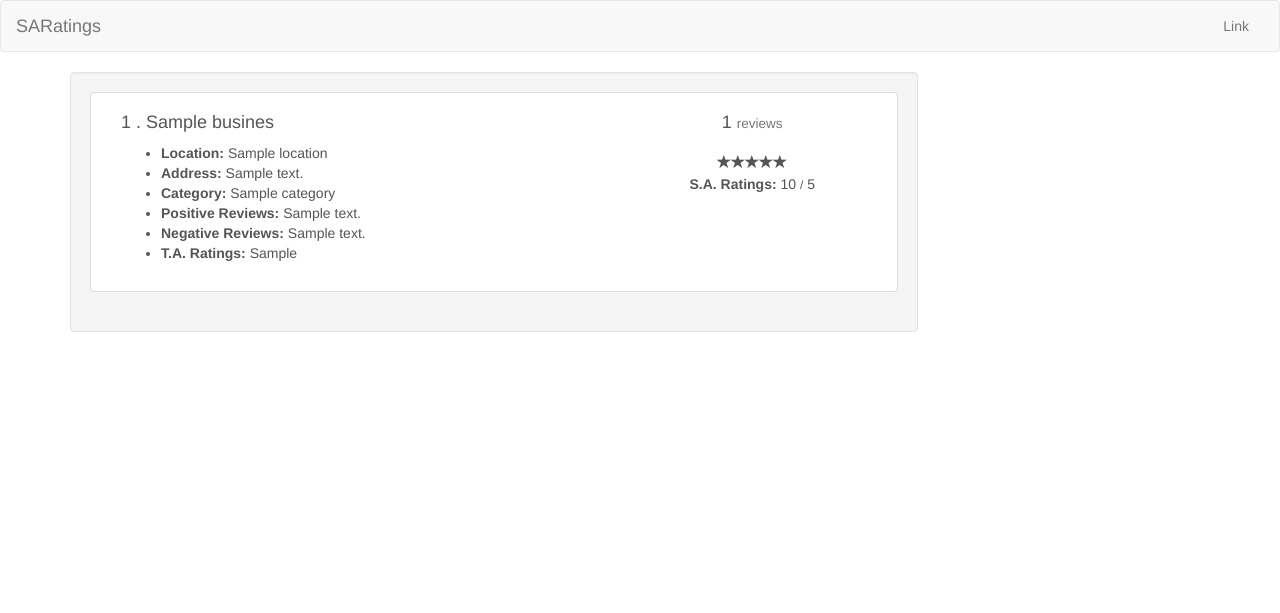
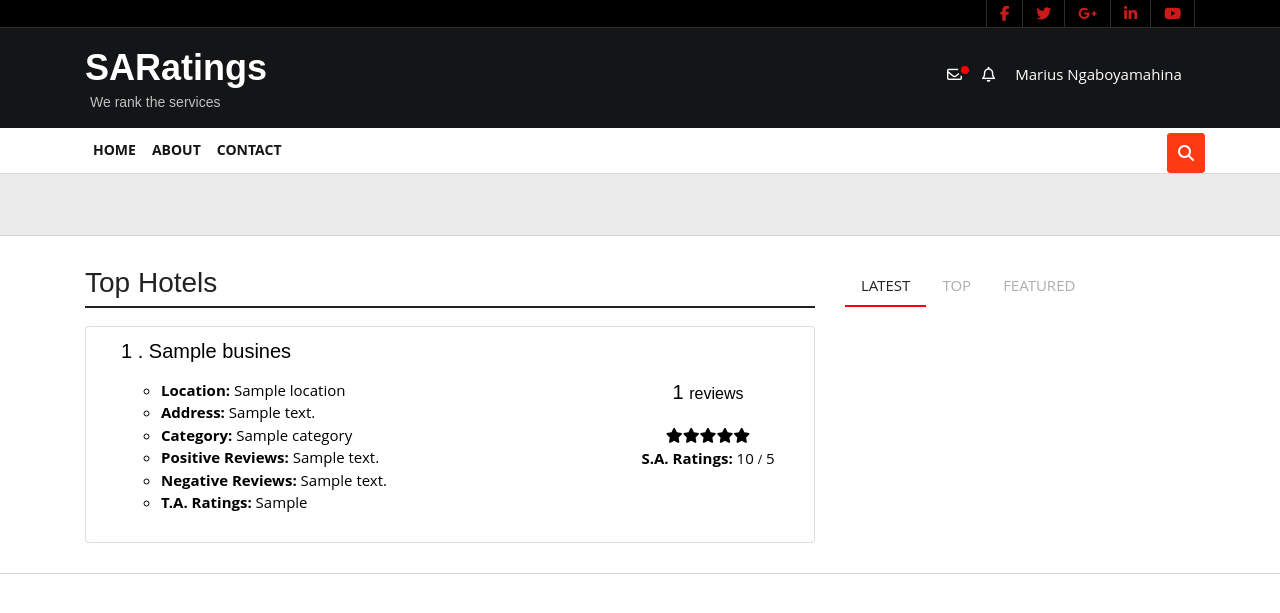
Before and after one commit to Ntezi/SARating, a Django app: template display_site/templates/ratings/index.html in a window 1280 px wide. Shown: the top 613 px of the page. Run offline with Django 3.2, Linux system fonts and the light colour scheme; the template is opened without the code that fills it: most values are stand-ins (such as "Sample title", 1, 10 or a date in 2020); some libraries are stand-ins or nearby versions.

Commit message:
new layout

```diff
--- a/display_site/display_site/settings.py
+++ b/display_site/display_site/settings.py
@@ -15,6 +15,7 @@ import os
 # Build paths inside the project like this: os.path.join(BASE_DIR, ...)
 BASE_DIR = os.path.dirname(os.path.dirname(os.path.abspath(__file__)))
 TEMPLATES_DIR = os.path.join(BASE_DIR, "templates")
+STATIC_DIR = os.path.join(BASE_DIR, "static")
 
 # Quick-start development settings - unsuitable for production
 # See https://docs.djangoproject.com/en/2.1/howto/deployment/checklist/
@@ -123,6 +124,9 @@ USE_TZ = True
 # https://docs.djangoproject.com/en/2.1/howto/static-files/
 
 STATIC_URL = '/static/'
+STATICFILES_DIRS = [
+    STATIC_DIR,
+]
 
 REST_FRAMEWORK = {
     # Use Django's standard `django.contrib.auth` permissions,
--- a/display_site/ratings/templatetags/ratings_extras.py
+++ b/display_site/ratings/templatetags/ratings_extras.py
@@ -30,7 +30,7 @@ def stars(ratings):
     score = round(ratings * 5, 1)
     for i in range(1, 6):
         if score >= i:
-            star += '<span class="glyphicon glyphicon-star"></span>'
+            star += '<i class="fas fa-star"></i>'
         else:
-            star += '<span class="glyphicon glyphicon-star-empty"></span>'
+            star += '<i class="far fa-star"></i>'
     return star
--- /dev/null
+++ b/display_site/static/ratings/css/main.css
@@ -0,0 +1,102 @@
+@import url("//netdna.bootstrapcdn.com/font-awesome/4.0.3/css/font-awesome.css");
+
+
+body {
+  color: #5a5a5a;
+  font-family: 'Open Sans',Arial,sans-serif;
+  font-size: 15px;
+}
+h1,h2,h3,h4,h5{
+    font-family: 'Montserrat', sans-serif;
+}
+a, a:hover, .btn{outline:none!important;}
+.btn-search{background: #FD3A13; border-color: #FD3A13; color: #fff; padding: 7px 10px}
+.btn-search:hover{background: #ca1b1b; border-color: #ca1b1b}
+section{padding: 30px 0; float: left; width: 100%}
+.card{float: left; width:100%}
+.navbar {border: medium none; float: left; margin-bottom: 0px; width: 100%;  border-radius: 0}
+.title-large {font-size: 20px; margin: 10px 0 5px; line-height: 27px; color: #141517;}
+.title-small { color: #141517; font-size: 16px; font-weight: 400; line-height: 23px; margin: 6px 0 0;}
+.title-x-small {font-size: 18px; margin: 0px;}
+.title-large a, .title-small a, .title-x-small a{color: inherit}
+.banner-sec{float: left; width: 100%; background: #EBEBEB}
+.card-block{padding:0 10px 10px;}
+.card-text{margin: 0}
+.text-time{color: #ff0000; font-weight: 600;}
+.card>.list-group:last-child a {color: black; text-decoration: none; text-underline: none}
+.banner-sec .card-img-overlay{padding: 0; top: 3px; left: 7px; height: 20%}
+
+header{float: left; width:100%}
+.small-top{ border-bottom: 1px solid #2b2b2b;float: left; width: 100%; background: #000}
+.small-top .social-icon{float: right;}
+.small-top .social-icon a {border-left: 1px solid #2b2b2b; color: #ca1b1b; float: left; padding: 6px 13px;}
+.small-top .social-icon a:last-child {border-right: 1px solid #2b2b2b;}
+.small-top .social-icon a:hover {color:#FD3A13; text-decoration: none;}
+.small-top .date-sec {font-size: 13px; font-weight: 600; float: left; margin-top: 4px; color: #898989}
+.top-head{background: #141517; width: 100%; float: left; height: 100px;}
+.top-head h1 {color: #fff; font-size: 36px; font-weight: 600; margin: 18px 0 0;}
+.top-head small{float: left; width: 100%; font-size: 14px; color: #c0c0c0; margin-top: 5px; margin-left: 5px;}
+.top-head .admin-bar {text-align: right; margin-top: 22px;}
+.top-head .admin-bar a {color: #fff; line-height: 49px; position: relative; padding:0 7px;}
+.top-head .admin-bar a:hover{color: #ff0000}
+.top-head .admin-bar a i{margin-right: 6px;}
+.top-head .admin-bar .ping {background: #ff0000; border: 3px solid #141517; border-radius: 50%; height: 14px; position: absolute; right: 3px;    top: 13px; width: 14px; z-index: 1;}
+.top-head .admin-bar img {float: right; height: 50px; width: 50px; margin-left: 18px;}
+.top-nav{background: #fff; padding: 0; border-bottom: 1px solid #dbdbdb}
+.top-nav .nav-link {padding-bottom: 0.7rem; padding-top: 0.7rem;}
+.top-nav .navbar-nav .nav-item + .nav-item{margin-left:0}
+.top-nav li a{color: #141517; text-transform: uppercase; font-size: 14px; font-weight: 700; padding: 0 10px; border-bottom: 2px solid #fff}
+.top-nav li a:hover, .top-nav li a:focus, .top-nav li.active a{color: #141517; border-bottom: 2px solid #FD3A13 }
+.top-nav .form-control{border-color: #fff}
+.navbar-toggle{background: #fff;}
+.navbar-toggle .icon-bar{background:#0A2E61; }
+.navbar-brand{display: none;}
+
+.top-slider .carousel-indicators{bottom: 0}
+.top-slider .carousel-indicators li{border:1px solid #000;}
+.top-slider .carousel-indicators .active{background:#000;}
+
+
+.side-bar .nav-tabs{border-bottom:none;}
+.side-bar .nav-tabs .nav-link {color: #aeaeae; text-transform: uppercase; border: none;}
+.side-bar .nav-tabs .nav-link.active, .side-bar .nav-tabs .nav-link:hover{border-bottom:2px solid #ff0000;  text-transform: uppercase; color: #222}
+.sidebar-tabing .media{margin-top: 20px}
+.sidebar-tabing img{width: 120px;height: 100px;}
+.sidebar-tabing .title-small {line-height: 23px; margin-top: 5px; font-size: 18px}
+
+#search {float: right; margin-top: 9px; width: 250px;}
+.search {padding: 5px 0; width: 230px; height: 30px; position: relative; left: 10px; float: left; line-height: 22px;}
+.search input {background: #d0d0d0; border: medium none; border-radius: 3px 0 0 3px; float: left; height: 36px; line-height: 18px; margin-left: 210px; padding: 0 9px; position: absolute; top: -3px; width: 0; -webkit-transition: all 0.7s ease-in-out; -moz-transition: all 0.7s ease-in-out;
+-o-transition: all 0.7s ease-in-out; transition: all 0.7s ease-in-out;}
+.search:hover input, .search input:focus { width: 200px; margin-left: 0px; background: #d0d0d0;}
+.top-nav .btn {position: absolute;right: 0;top: -3px;border-radius:3px;}
+
+.banner-sec{float: left; width:100%;}
+.banner-sec .news-block{margin-bottom: 20px}
+.banner-sec .news-block:last-child{margin-bottom: 0px}
+.banner-sec .news-des {margin-bottom: 5px;}
+.banner-sec .title-large{margin: 18px 0 0}
+.banner-sec .time{margin-top: 0px; font-size: 13px;}
+.banner-sec .carousel-control.left, .banner-sec .carousel-control.right{background: none;}
+.banner-sec .card{margin-bottom:20px;}
+
+.section-01{float: left; width: 100%;  border-top: 1px solid #d5d5d5; border-bottom: 1px solid #d5d5d5}
+.section-01 .heading-large {border-bottom: 2px solid #222; color: #222; float: left; width: 100%; padding:0 0 6px; margin:0 0 18px; text-align: left;}
+.section-01 .heading-large::before, .section-01 .heading-large::after{background: transparent;}
+.section-01 .heading-small {border-bottom: 2px solid #222; color: #222; float: left; margin: 7px 0 0; width: 100%; padding-bottom: 10px; font-size: 18px }
+.section-01 .title-small {margin-bottom: 5px; font-size:17px }
+.section-01 .news-block{border-bottom: 1px dashed #000; padding-bottom: 30px; border: none;}
+.section-01 aside > .news-block{border-bottom: 1px dashed #000; padding-bottom: 19px;}
+.section-01 aside > .news-block:last-child{border-bottom: none; margin-bottom: 20px}
+.section-01 .card{border: none;}
+.section-01 .card-block{padding: 10px 0;}
+.section-01 .video-sec {float: left; margin-top: 30px; width: 100%;}
+.section-01 .video-block {float: left; margin-top: 20px; width: 100%;}
+
+.action-sec{width:100%; float:left; background:#222}
+.action-box{float:left; width:100%; text-align:center;}
+.action-box h2{color:#fff; font-size:20px;}
+
+a.list-group-item {height: auto;min-height: 200px;}
+a.list-group-item.active small {color: #fff;}
+.stars {margin: 20px auto 1px;}
--- a/display_site/templates/ratings/base.html
+++ b/display_site/templates/ratings/base.html
@@ -1,63 +1,95 @@
 <!DOCTYPE html>
+{% load static %}
 <html lang="en">
 <head>
     <meta charset="UTF-8">
     <meta name="viewport" content="width=device-width, initial-scale=1, shrink-to-fit=no">
 
-    <!-- Bootstrap CSS -->
-    <link rel="stylesheet" href="https://maxcdn.bootstrapcdn.com/bootstrap/3.3.7/css/bootstrap.min.css"
-          integrity="sha384-BVYiiSIFeK1dGmJRAkycuHAHRg32OmUcww7on3RYdg4Va+PmSTsz/K68vbdEjh4u" crossorigin="anonymous">
+    <link href="//maxcdn.bootstrapcdn.com/bootstrap/4.0.0/css/bootstrap.min.css" rel="stylesheet" id="bootstrap-css">
+    <link rel="stylesheet" href="{% static "ratings/css/main.css" %}"/>
+    <script src="//maxcdn.bootstrapcdn.com/bootstrap/4.0.0/js/bootstrap.min.js"></script>
+    <script src="//code.jquery.com/jquery-1.11.1.min.js"></script>
+    <script src="https://kit.fontawesome.com/c920112e27.js"></script>
     <title>Sentiment Analysis Ratings</title>
-
-    <style>
-        a.list-group-item {
-            height: auto;
-            min-height: 200px;
-        }
-
-        a.list-group-item.active small {
-            color: #fff;
-        }
-
-        .stars {
-            margin: 20px auto 1px;
-        }
-    </style>
-
-
 </head>
 <body>
-<nav class="navbar navbar-default">
-    <div class="container-fluid">
-        <!-- Brand and toggle get grouped for better mobile display -->
-        <div class="navbar-header">
-            <button type="button" class="navbar-toggle collapsed" data-toggle="collapse"
-                    data-target="#bs-example-navbar-collapse-1" aria-expanded="false">
-                <span class="sr-only">Toggle navigation</span>
-                <span class="icon-bar"></span>
-                <span class="icon-bar"></span>
-                <span class="icon-bar"></span>
+<div class="small-top">
+    <div class="container">
+        <div class="row">
+            <div class="col-lg-4 date-sec">
+                <div id="Date"></div>
+            </div>
+            <div class="col-lg-3 offset-lg-5">
+                <div class="social-icon">
+                    <a target="_blank" href="#" class=" fa fa-facebook"></a>
+                    <a target="_blank" href="#" class=" fa fa-twitter"></a>
+                    <a target="_blank" href="#" class=" fa fa-google-plus"></a>
+                    <a target="_blank" href="#" class=" fa fa-linkedin"></a>
+                    <a target="_blank" href="#" class=" fa fa-youtube"></a>
+                </div>
+            </div>
+        </div>
+    </div>
+</div>
+<div class="top-head left">
+    <div class="container">
+        <div class="row">
+            <div class="col-md-6 col-lg-4">
+                <h1>SARatings
+                    <small>We rank the services</small>
+                </h1>
+            </div>
+            <div class="col-md-6 col-lg-3 ml-auto admin-bar hidden-sm-down">
+                <nav class="nav nav-inline">
+                    <a href="#" class="nav-link">
+                        <span class="ping"></span>
+                        <i class="fa fa-envelope-o"></i>
+                    </a>
+                    <a href="#" class="nav-link">
+                        <i class="fa fa-bell-o"></i>
+                    </a>
+                    <a href="#" class="nav-link">Marius Ngaboyamahina </a>
+                </nav>
+            </div>
+        </div>
+    </div>
+</div>
+</header>
+<section class="top-nav">
+    <nav class="navbar navbar-expand-lg py-0">
+        <div class="container">
+            <button class="navbar-toggler" type="button" data-toggle="collapse" data-target="#navbarSupportedContent"
+                    aria-controls="navbarSupportedContent" aria-expanded="false" aria-label="Toggle navigation">
+                <span class="navbar-toggler-icon"></span>
             </button>
-            <a class="navbar-brand" href="#">SARatings</a>
+            <div class="collapse navbar-collapse" id="exCollapsingNavbar2">
+                <ul class="nav navbar-nav ">
+                    <li class="nav-item"><a class="nav-link" href="#">Home</a></li>
+                    <li class="nav-item"><a class="nav-link" href="#">About</a></li>
+                    <li class="nav-item"><a class="nav-link" href="#">Contact</a></li>
+                </ul>
+                <form class="ml-auto">
+                    <div class="search">
+                        <input type="text" class="form-control" maxlength="64" placeholder="Search"/>
+                        <button type="submit" class="btn btn-search"><i class="fa fa-search"></i></button>
+                    </div>
+                </form>
+            </div>
         </div>
+    </nav>
+</section>
+{% block body_block %}
 
-        <!-- Collect the nav links, forms, and other content for toggling -->
-        <div class="collapse navbar-collapse" id="bs-example-navbar-collapse-1">
-            <ul class="nav navbar-nav navbar-right">
-                <li><a href="#">Link</a></li>
-            </ul>
-        </div><!-- /.navbar-collapse -->
-    </div><!-- /.container-fluid -->
-</nav>
-<div class="container">
-    {% block body_block %}
+{% endblock %}
 
-    {% endblock %}
-</div>
-
-<!-- Optional JavaScript -->
-<script src="https://maxcdn.bootstrapcdn.com/bootstrap/3.3.7/js/bootstrap.min.js"
-        integrity="sha384-Tc5IQib027qvyjSMfHjOMaLkfuWVxZxUPnCJA7l2mCWNIpG9mGCD8wGNIcPD7Txa"
+<script src="https://code.jquery.com/jquery-3.2.1.slim.min.js"
+        integrity="sha384-KJ3o2DKtIkvYIK3UENzmM7KCkRr/rE9/Qpg6aAZGJwFDMVNA/GpGFF93hXpG5KkN"
+        crossorigin="anonymous"></script>
+<script src="https://cdnjs.cloudflare.com/ajax/libs/popper.js/1.11.0/umd/popper.min.js"
+        integrity="sha384-b/U6ypiBEHpOf/4+1nzFpr53nxSS+GLCkfwBdFNTxtclqqenISfwAzpKaMNFNmj4"
+        crossorigin="anonymous"></script>
+<script src="https://maxcdn.bootstrapcdn.com/bootstrap/4.0.0-beta/js/bootstrap.min.js"
+        integrity="sha384-h0AbiXch4ZDo7tp9hKZ4TsHbi047NrKGLO3SEJAg45jXxnGIfYzk4Si90RDIqNm1"
         crossorigin="anonymous"></script>
 </body>
 </html>
--- a/display_site/templates/ratings/index.html
+++ b/display_site/templates/ratings/index.html
@@ -1,46 +1,89 @@
 {% extends "ratings/base.html" %}
 {% load ratings_extras %}
 {% block body_block %}
+
+<section class="banner-sec">
+    <div class="container">
         <div class="row">
+            <div class="col-md-6">
+
+            </div>
+            <div class="col-md-6">
+
+            </div>
+        </div>
+    </div>
+</section>
+<section class="section-01">
+    <div class="container">
+        <div class="row">
+            <div class="col-lg-8 col-md-12">
+                <h3 class="heading-large">Top Hotels</h3>
+                <div class="">
+                    {% if businesses %}
+                    <div class="card">
+                        <ul class="list-group">
+                            {% for business in businesses %}
+                            <li class="list-group-item">
+                                <a href="https://www.tripadvisor.com{{ business.url }}" target="_blank">
                                     <div class="col-md-9">
-        <div class="well">
-            {% if businesses %}
-            <div class="list-group">
-                {% for business in businesses %}
-                <a href="https://www.tripadvisor.com{{ business.url }}" class="list-group-item" target="_blank">
-
-                    <div class="col-md-8">
-                        <h4> {{ forloop.counter }} . {{ business.name }} </h4>
+                                        <h5> {{ forloop.counter }} . {{ business.name }} </h5>
                                         <p class="list-group-item-text">
                                         <ul>
                                             <li><b>Location:</b> {{ business.location }}</li>
-                                <li><b>Address:</b>  {{ business.address }}</li>
-                                <li><b>Category:</b>  {{ business.category }}</li>
-                                <li><b>Positive Reviews:</b>  {{ business.positive_reviews }}</li>
-                                <li><b>Negative Reviews:</b>  {{ business.negative_reviews }}</li>
-                                <li><b>T.A. Ratings:</b>  {{ business.star_ratings }}</li>
+                                            <li><b>Address:</b> {{ business.address }}</li>
+                                            <li><b>Category:</b> {{ business.category }}</li>
+                                            <li><b>Positive Reviews:</b> {{ business.positive_reviews }}</li>
+                                            <li><b>Negative Reviews:</b> {{ business.negative_reviews }}</li>
+                                            <li><b>T.A. Ratings:</b> {{ business.star_ratings }}</li>
                                         </ul>
                                         </p>
                                     </div>
-                    <div class="col-md-4 text-center">
-                        <h4> {{ business.total_reviews }}
+                                    <div class="col-md-3 text-center" style="float: right; margin-top: -150px">
+                                        <h5> {{ business.total_reviews }}
                                             <small> reviews</small>
-                        </h4>
+                                        </h5>
                                         <div class="stars">
                                             {{ business.ratings|stars|safe}}
                                         </div>
-                        <p> <b>S.A. Ratings:</b>  {{ business|round_ratings}}
+                                        <p><b>S.A. Ratings:</b> {{ business|round_ratings}}
                                             <small> /</small>
                                             5
                                         </p>
                                     </div>
                                 </a>
+                            </li>
                             {% endfor %}
+                        </ul>
+
                     </div>
+
                     {% endif %}
+                </div>
+            </div>
+            <aside class="col-lg-4 side-bar col-md-12">
+                <ul class="nav nav-tabs" role="tablist" id="myTab">
+                    <li class="nav-item"><a class="nav-link active" data-toggle="tab" href="#home" role="tab">Latest</a>
+                    </li>
+                    <li class="nav-item"><a class="nav-link" data-toggle="tab" href="#profile" role="tab">Top</a></li>
+                    <li class="nav-item"><a class="nav-link" data-toggle="tab" href="#messages" role="tab">Featured</a>
+                    </li>
+                </ul>
+
+                <!-- Tab panes -->
+                <div class="tab-content sidebar-tabing" id="nav-tabContent">
+                    <div class="tab-pane active" id="home" role="tabpanel">
+
+                    </div>
+                    <div class="tab-pane" id="profile" role="tabpanel">
+
+                    </div>
+                    <div class="tab-pane" id="messages" role="tabpanel">
 
                     </div>
                 </div>
-
+            </aside>
         </div>
+    </div>
+</section>
 {% endblock %}
```
Also changed, not shown: display_site/static/ratings/js/main.js (added, +20 -0 lines). Lines whose indentation alone changed are shown as unchanged.
